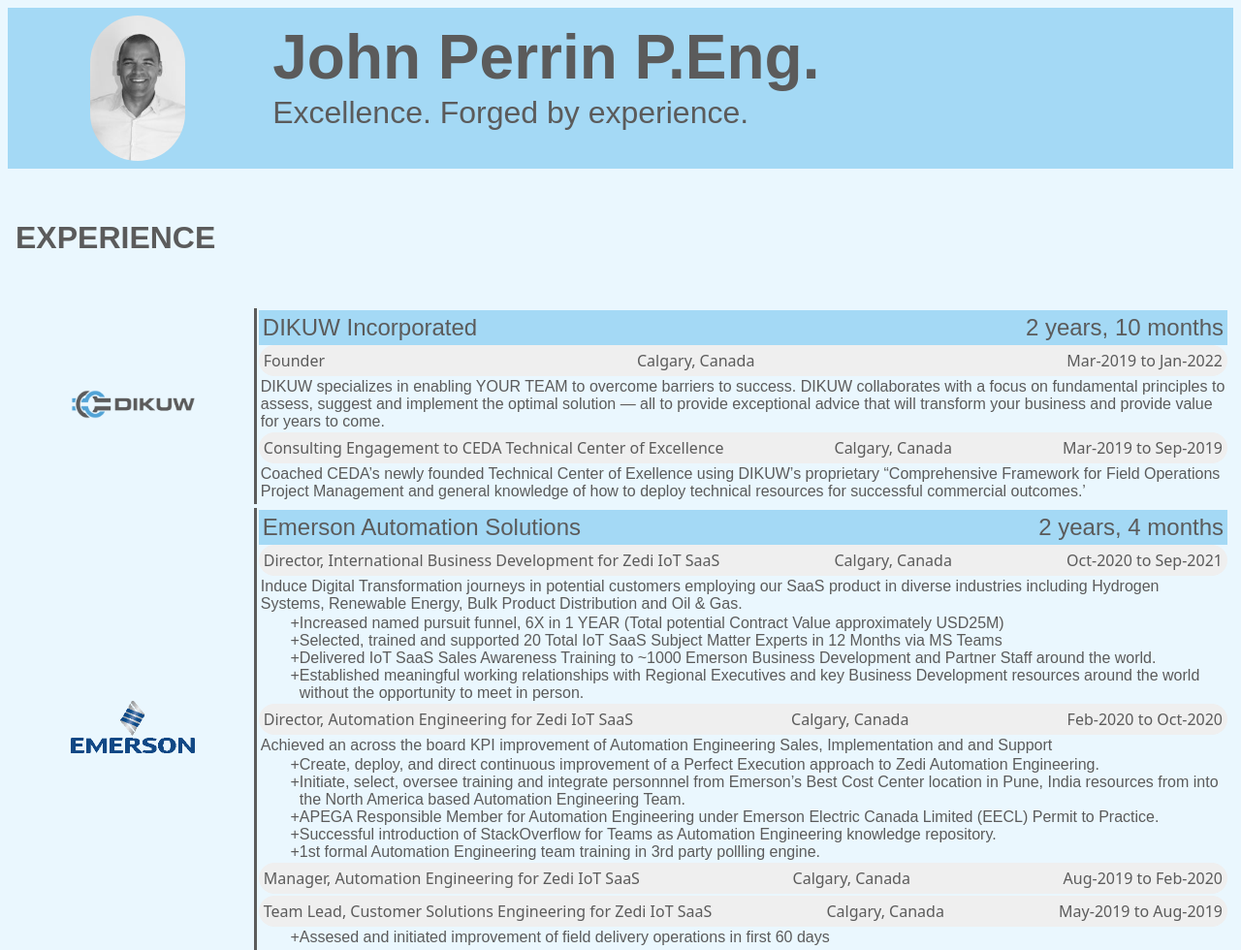
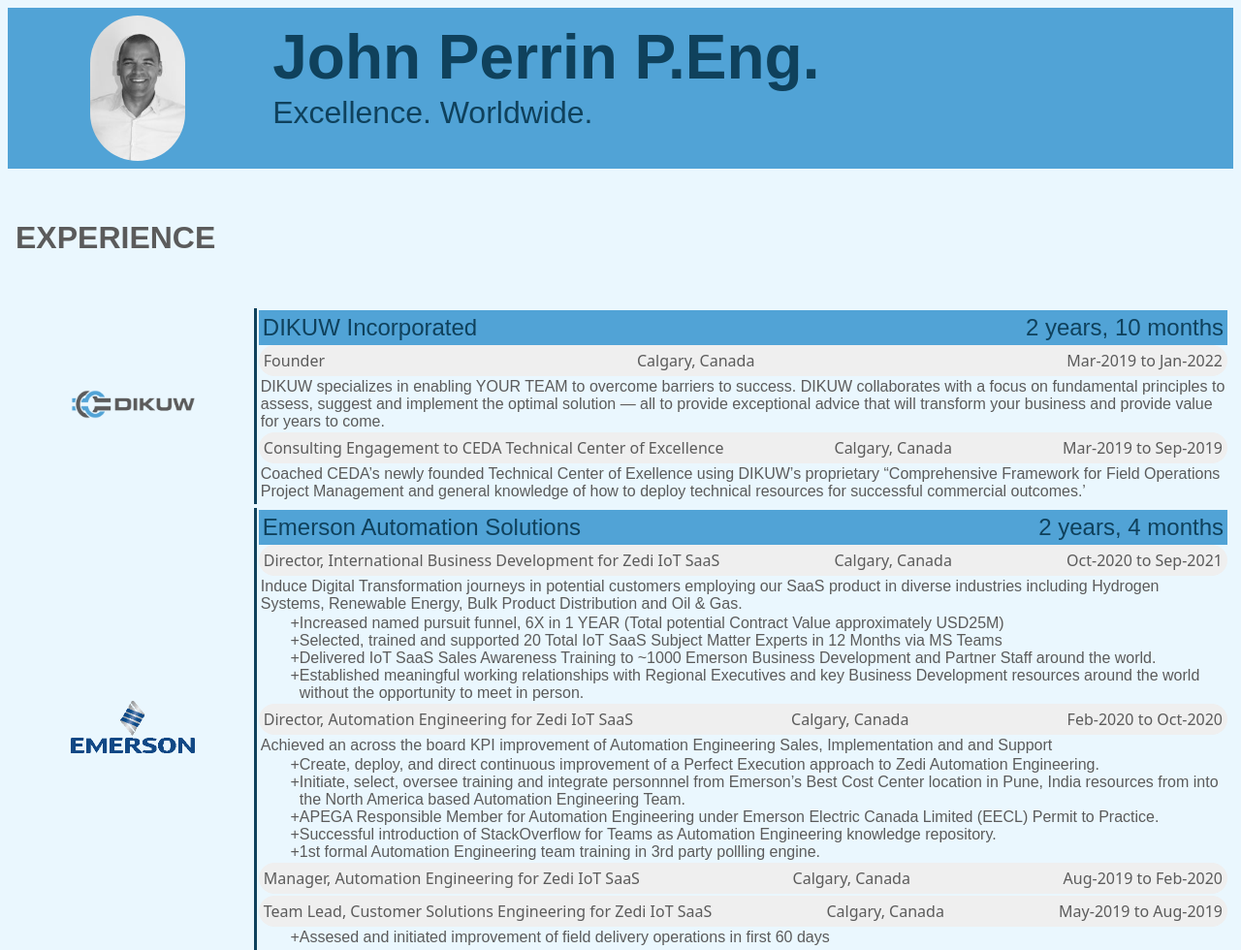
Before and after one commit to JohnPerrinPEng/JohnPerrinPEng.github.io, a plain HTML site: page index.html in a window 1280 px wide. Shown: the top 980 px of the page at 97% size. Drawn offline with Linux system fonts and the light colour scheme.

```diff
--- a/css/style.css
+++ b/css/style.css
@@ -47,8 +47,10 @@ p {
 .personaContainer {
     display: flex;
     flex-flow: row;
-    background-color: var(--accent-light);
     padding: 4px;
+    color: var(--accent-dark);
+    background-color: var(--brand-blue);
+
 }
 .personaImgContainer {
     width: var(--porportionSmall);
@@ -108,7 +110,7 @@ p {
     flex-flow: column;
     width: var(--porportionLarge);
     padding: 2px;
-    border-left: 3px solid var(--brand-gray);
+    border-left: 3px solid var(--accent-dark);
 }
 .recordSummaryRow {
     font-family: TITILLIUM WEB SEMIBOLD, sans-serif;
@@ -117,7 +119,8 @@ p {
     flex-flow: nowrap;
     justify-content: space-between;
     padding: 2px;
-    background-color: var(--accent-light);
+    background-color: var(--brand-blue);
+    color: var(--accent-dark);
 }
 .roleContainer {
     /* border-left: 5px solid  #4295cc; */
--- a/js/script.js
+++ b/js/script.js
@@ -11,7 +11,7 @@ const resumeData = {
     // },
     "basics": {
       "name": "John Perrin P.Eng.",
-      "label": "Excellence. Forged by experience.",
+      "label": "Excellence. Worldwide.",
       "image": "img/personalProfilePicJohnPerrin.JPG",
       "narrative": "Adaptable, savvy and professional. I overcome challenges around the world through strategic judgement, clear communication, ensuring stakeholder engagement and perfect execution.",
       "email": "perrin.john@gmail.com",
```
